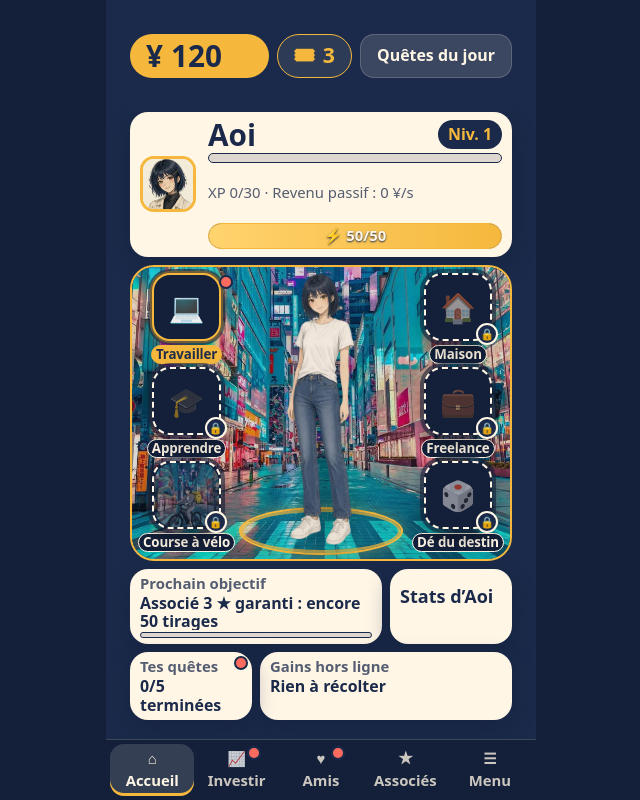
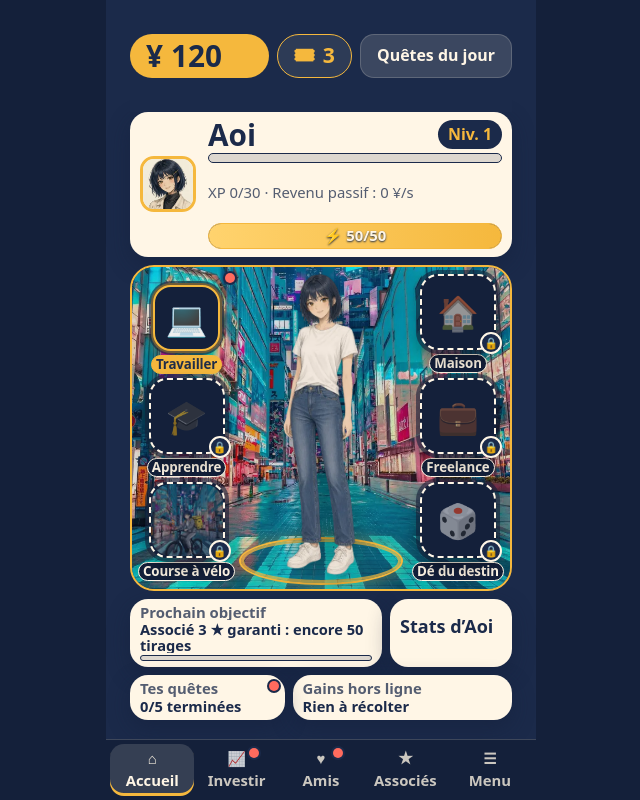
Before and after one commit to geraldy1st/thegameshow, a React (Vite) app: page /#home in a window 1280 px wide. Shown: the whole page, without its empty margins (319-959 px from the left). Built offline with nearby package versions, Linux system fonts and the light colour scheme; a web font is replaced by a local one.

Commit message:
fix(0.4.2): shared quest dot descriptions, opener focus, row navigation, dot and info card layout

```diff
--- a/src/i18n/fr.ts
+++ b/src/i18n/fr.ts
@@ -126,7 +126,6 @@ export const fr = {
   claimed: 'Récupéré ✓',
   claimDone: '+{n} tickets récupérés',
   noStreak: 'Pas de série : rate un jour sans rien perdre. Maximum 7 tickets par jour.',
-  quizOpen: 'Répondre au quiz',
   quizTitle: 'Quiz de Kyoko-sensei',
   quizRight: 'Bonne réponse !',
   quizWrong: 'Pas tout à fait. La bonne réponse : {a}',
--- a/src/ui/App.tsx
+++ b/src/ui/App.tsx
@@ -1,9 +1,9 @@
 import { useEffect, useRef, useState } from 'react';
-import { Dot, Modal } from './common';
+import { DESC_TODO, Dot, DotDescription, Modal } from './common';
 import { pendingQuestsFor } from '../core/questTargets';
 import { download, claimableCount, revealPending } from './helpers';
 import { Home } from './Home';
-import { goHome, navigate, replaceRoute, useRoute, type Route } from './router';
+import { currentRoute, goHome, navigate, replaceRoute, useRoute, type Route } from './router';
 import { Partners } from './Partners';
 import { Friends } from './Friends';
 import { Quests } from './Quests';
@@ -390,12 +390,12 @@ function TabBar({ store, route }: { store: Store; route: Route }) {
             type="button"
             className={`tab ${on ? 'on' : ''}`}
             aria-current={section ? 'true' : on ? 'page' : undefined}
-            aria-describedby={todo ? `dot-tab-${id}` : undefined}
+            aria-describedby={todo ? DESC_TODO : undefined}
             onClick={() => (id === 'home' ? goHome() : navigate(id))}
           >
             <span aria-hidden="true">{TAB_ICON[id]}</span>
             {t(TAB_LABEL[id])}
-            {todo && <Dot id={`dot-tab-${id}`} label={t('questTodo')} />}
+            {todo && <Dot />}
           </button>
         );
       })}
@@ -437,9 +437,21 @@ export function App({ store }: { store: Store }) {
   // quests dialog focuses its own title). A focus() on an element made inert by an open
   // dialog is ignored, so a dialog keeps the focus.
   const shown = status === 'ready' || status === 'readonly';
+  // Patch 0.4.2 (GS-V5-66): closing the quests dialog back to home gives the focus back to
+  // the opener (done by the Modal), not to the h1.
+  const prevRoute = useRef<Route>(route);
   useEffect(() => {
+    const from = prevRoute.current;
+    prevRoute.current = route;
     if (!shown || route === 'quests') return;
-    document.querySelector<HTMLElement>('main .screen-title')?.focus();
+    const focusTitle = () => document.querySelector<HTMLElement>('main .screen-title')?.focus();
+    if (from === 'quests' && route === 'home') {
+      // No opener to go back to (direct link #quests): the focus is left on the body or in the
+      // closed dialog, so fall back to the h1.
+      const a = document.activeElement;
+      if (a && a !== document.body && !a.closest('dialog')) return;
+    }
+    focusTitle();
   }, [route, shown]);
 
   useEffect(() => {
@@ -507,7 +519,13 @@ export function App({ store }: { store: Store }) {
         {screen === 'partners' && <Partners store={store} />}
       </main>
       <TabBar store={store} route={route} />
-      <Quests store={store} open={route === 'quests'} onClose={() => goHome()} />
+      <DotDescription id={DESC_TODO} label={t('questTodo')} />
+      <Quests
+        store={store}
+        open={route === 'quests'}
+        // The dialog also fires `close` when a quest row has already opened another screen.
+        onClose={() => currentRoute() === 'quests' && goHome()}
+      />
       {live}
     </div>
   );
--- a/src/ui/Home.tsx
+++ b/src/ui/Home.tsx
@@ -1,5 +1,5 @@
 import { useEffect, useState, type ReactNode } from 'react';
-import { Dot, Modal } from './common';
+import { DESC_TODO, Dot, Modal } from './common';
 import { pendingQuests, pendingQuestsFor } from '../core/questTargets';
 import { navigate } from './router';
 import { useStore, type StoreApi } from 'zustand';
@@ -69,13 +69,13 @@ function WorkTile({ store, ill, name }: { store: Store; ill: ReactNode; name: st
   return (
     <button
       type="button"
-      className="hub-btn is-open"
-      aria-describedby={todo ? 'dot-tile-work' : undefined}
+      className={todo ? 'hub-btn is-open has-dot' : 'hub-btn is-open'}
+      aria-describedby={todo ? DESC_TODO : undefined}
       onClick={() => navigate('work')}
     >
       {ill}
       <span className="hub-lbl">{name}</span>
-      {todo && <Dot id="dot-tile-work" label={t('questTodo')} />}
+      {todo && <Dot />}
     </button>
   );
 }
@@ -197,9 +197,9 @@ function Infos({ store }: { store: Store }) {
       <article
         className="card info has-dot"
         aria-labelledby="quests-card-title"
-        aria-describedby={todo ? 'dot-quests-card' : undefined}
+        aria-describedby={todo ? DESC_TODO : undefined}
       >
-        {todo && <Dot id="dot-quests-card" label={t('questTodo')} />}
+        {todo && <Dot />}
         <h2 id="quests-card-title">{t('questsCardTitle')}</h2>
         <p className="info-big num">{t('questsCardBig', { a: done, b: QUEST_IDS.length })}</p>
         <p className="small">{t('questsCardSub')}</p>
--- a/src/ui/Quests.tsx
+++ b/src/ui/Quests.tsx
@@ -5,7 +5,7 @@ import { questDone } from '../core/quests';
 import { t, type MessageKey } from '../i18n/fr';
 import type { GameStoreState } from '../store/gameStore';
 import { QUEST_TARGET } from '../core/questTargets';
-import { Dot, Modal, Portrait } from './common';
+import { DESC_ROW_TODO, Dot, DotDescription, Modal, Portrait } from './common';
 import { navigate } from './router';
 import { todayQuestion } from './helpers';
 
@@ -85,11 +85,11 @@ function QuestRow({ store, id, onQuiz }: { store: Store; id: QuestId; onQuiz: ()
           type="button"
           id={`quest-action-${id}`}
           className="quest-text quest-go"
-          aria-describedby={`quest-dot-${id}`}
+          aria-describedby={DESC_ROW_TODO}
           onClick={go}
         >
           {body}
-          <Dot id={`quest-dot-${id}`} label={t('questRowTodo')} />
+          <Dot />
         </button>
       ) : (
         <div className="quest-text">{body}</div>
@@ -168,6 +168,7 @@ export function Quests({
           ))}
         </ul>
         <p className="meta">{t('noStreak')}</p>
+        <DotDescription id={DESC_ROW_TODO} label={t('questRowTodo')} />
       </Modal>
       {open && quiz && <Quiz store={store} onClose={closeQuiz} />}
     </>
--- a/src/ui/app.css
+++ b/src/ui/app.css
@@ -1705,8 +1705,18 @@ dialog .stats .bar i {
   right: calc(50% - 22px);
 }
 .hub-btn .dot {
-  top: 4px;
-  right: 4px;
+  top: 0;
+  right: 0;
+}
+/* The tile keeps its illustration clear of the dot: a 12 px band on top, taken from the art. */
+.hub-btn.has-dot {
+  /* Only when the art is big enough to reach the corner; the tile height does not change. */
+  --dot-band: clamp(0px, calc(33cqh - 76px), 12px);
+  padding-top: var(--dot-band);
+}
+.hub-btn.has-dot .hub-ill {
+  width: clamp(20px, calc(33cqh - 24px - var(--dot-band)), 76px);
+  height: clamp(20px, calc(33cqh - 24px - var(--dot-band)), 76px);
 }
 /* The quests card keeps its text clear of the dot (no overlap, R-P42 Q2). */
 .info.has-dot {
@@ -1742,7 +1752,7 @@ dialog .stats .bar i {
 }
 .dlg-head .dlg-close {
   margin: 0;
-  min-height: 44px;
+  min-height: 46px;
   flex: none;
 }
 /* Point 1b: an unfinished quest is one native button (name, progress, reward). */
@@ -1777,10 +1787,10 @@ dialog .stats .bar i {
 /* Points 3a–3e: no « ← Accueil », no Roman / Presse; Aoi is the target, the document is
    decoration only. R-P42-2: one gesture = one tap (no double-tap zoom, no text selection). */
 .aoi-hit {
-  left: 6%;
-  top: 22%;
-  width: 62%;
-  height: 56%;
+  left: 4%;
+  top: 20%;
+  width: 70%;
+  height: 60%;
   border-radius: 24px;
   touch-action: manipulation;
   user-select: none;
@@ -1865,3 +1875,59 @@ dialog .stats li b {
 dialog:has(.stats) .btn {
   min-height: 44px;
 }
+@media (max-height: 900px) {
+  /* Wrapped labels must still fit above the tab bar at 120 % font (GS-V5-64 f). */
+  .app.is-home .infos .info > h2,
+  .app.is-quests .infos .info > h2 {
+    line-height: 1.05;
+  }
+  .app.is-home .infos .info > .info-big,
+  .app.is-quests .infos .info > .info-big {
+    font-size: calc(var(--fs-sm) * 0.92);
+    line-height: 1.05;
+  }
+  .app.is-home .info.has-dot,
+  .app.is-quests .info.has-dot {
+    padding-right: 16px;
+  }
+}
+@media (max-height: 720px) {
+  /* Patch 0.4.2: room for the wrapped info labels in the read-only state (banner shown). */
+  .app.is-home .infos .info,
+  .app.is-quests .infos .info {
+    padding-block: 5px;
+    gap: 2px;
+  }
+}
+/* Patch 0.4.2: twelve columns so the quests card (with its dot) keeps one-line labels while
+   the offline gains card keeps room for « Récolter ». */
+.app.is-home .infos,
+.app.is-quests .infos {
+  grid-template-columns: repeat(12, minmax(0, 1fr));
+}
+.app.is-home .infos .info.goal,
+.app.is-quests .infos .info.goal {
+  grid-column: span 8;
+}
+.app.is-home .infos .info.stats,
+.app.is-quests .infos .info.stats {
+  grid-column: span 4;
+}
+.app.is-home .infos .info:has(#quests-card-title),
+.app.is-quests .infos .info:has(#quests-card-title) {
+  grid-column: span 5;
+}
+.app.is-home .infos .info:has(#offline-title),
+.app.is-quests .infos .info:has(#offline-title) {
+  grid-column: span 7;
+}
+/* With « Récolter » shown, the offline card keeps its 0.4.1 one-line labels (the button needs
+   the width); its full text stays in the accessible name. */
+.app.is-home .infos .info:has(.btn) > h2,
+.app.is-home .infos .info:has(.btn) > .info-big,
+.app.is-quests .infos .info:has(.btn) > h2,
+.app.is-quests .infos .info:has(.btn) > .info-big {
+  white-space: nowrap;
+  text-overflow: ellipsis;
+  overflow-wrap: normal;
+}
--- a/src/ui/common.tsx
+++ b/src/ui/common.tsx
@@ -63,18 +63,21 @@ export function Portrait(props: { id: PortraitId; alt: string; className?: strin
 }
 
 /**
- * Pending-quest dot (patch 0.4.2 point 2, D7, D8, R-P42-9): static, no number, no animation.
- * The dot is decoration; the information is the hidden description `id` (aria-describedby on
- * the owner). Both are rendered by this component, so they appear and disappear together,
- * without any live announcement (R-P42-7).
+ * Pending-quest dot (patch 0.4.2 point 2, D7, D8, R-P42-9): static, no number, no animation,
+ * decoration only. The information is a description: the owner sets
+ * `aria-describedby={DESC_TODO}` (or DESC_ROW_TODO) in the same render as the dot, so both
+ * appear and disappear together, without any live announcement (R-P42-7). The description
+ * texts are hidden elements outside the owners, so the accessible names stay exact.
  */
-export function Dot({ id, label }: { id: string; label: string }) {
+export const DESC_TODO = 'desc-quest-todo';
+export const DESC_ROW_TODO = 'desc-quest-row-todo';
+export function Dot() {
+  return <span className="dot" aria-hidden="true" />;
+}
+export function DotDescription({ id, label }: { id: string; label: string }) {
   return (
-    <>
-      <span className="dot" aria-hidden="true" data-testid="dot" />
-      <span id={id} className="visually-hidden">
-        {label}
-      </span>
-    </>
+    <span id={id} hidden>
+      {label}
+    </span>
   );
 }
```
Also changed, not shown: 1 other file (tests, documents, lock files or other folders).
